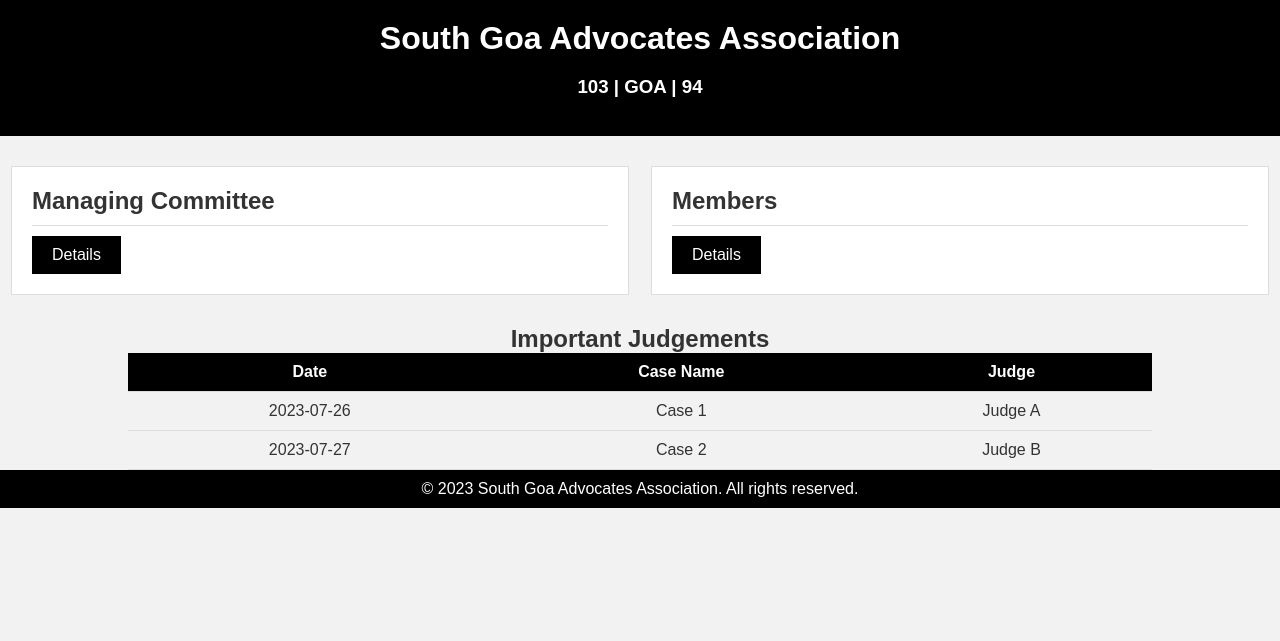
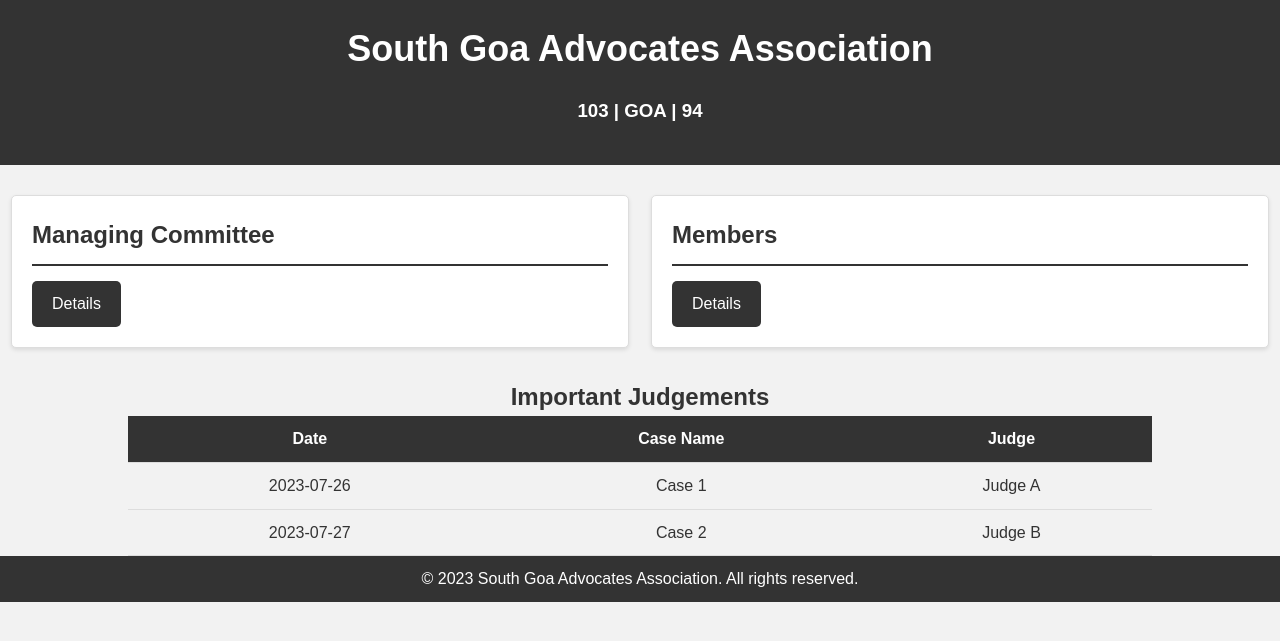
Before and after one commit to vedkerkar10/South-Goa-Advocates-Association, a PHP site: page / in a window 1280 px wide. Shown: the top 641 px of the page. Run offline with PHP 8.4, Linux system fonts and the light colour scheme.

Commit message:
Update style.css

```diff
--- a/style.css
+++ b/style.css
@@ -1,25 +1,25 @@
 /* Reset default margin and padding for all elements */
-body,
-h1,
-h2,
-p,
-table {
+body, h1, h2, p, table {
     margin: 0;
     padding: 0;
   }
 
   body {
-
-    font-family: 'Montserrat', sans-serif;
+    font-family: 'Arial', sans-serif;
     background-color: #f2f2f2;
     color: #333;
+    line-height: 1.6;
   }
 
   header {
-    background-color: #000;
+    background-color: #333;
     color: #fff;
     padding: 20px;
     text-align: center;
+  }
+
+  header h1 {
+    font-size: 36px;
   }
 
   .content {
@@ -28,31 +28,33 @@
     margin-top: 30px;
   }
 
-.left-section,
-.right-section {
+  .left-section, .right-section {
     width: 45%;
     padding: 20px;
     background-color: #fff;
     border: 1px solid #ddd;
+    border-radius: 5px;
+    box-shadow: 0 2px 4px rgba(0, 0, 0, 0.1);
   }
 
-.left-section h2,
-.right-section h2 {
-    border-bottom: 1px solid #ddd;
+  .left-section h2, .right-section h2 {
+    border-bottom: 2px solid #333;
     padding-bottom: 10px;
+    margin-bottom: 15px;
   }
 
   .button {
     display: inline-block;
     padding: 10px 20px;
-    background-color: #000;
+    background-color: #333;
     color: #fff;
     text-decoration: none;
-    margin-top: 10px;
+    border-radius: 5px;
+    transition: background-color 0.3s ease;
   }
 
   .button:hover {
-    background-color: #333;
+    background-color: #555;
   }
 
   .important-judgements {
@@ -66,20 +68,42 @@
     border-collapse: collapse;
   }
 
-th,
-td {
+  th, td {
     padding: 10px;
     border-bottom: 1px solid #ddd;
   }
 
   th {
-    background-color: #000;
+    background-color: #333;
     color: #fff;
   }
 
   footer {
     text-align: center;
     padding: 10px;
-    background-color: #000;
+    background-color: #333;
     color: #fff;
   }
+
+  /* Slideshow Animation */
+  @keyframes fadeInOut {
+    0%, 100% {
+      opacity: 0;
+    }
+    25%, 75% {
+      opacity: 1;
+    }
+  }
+
+  #judgementsTable {
+    animation: fadeInOut 10s infinite;
+    opacity: 0;
+  }
+
+  #judgementsTable tr:not(:first-child) {
+    display: none;
+  }
+
+  #judgementsTable tr:first-child {
+    display: table-row;
+  }
```
Lines whose indentation alone changed are shown as unchanged.
